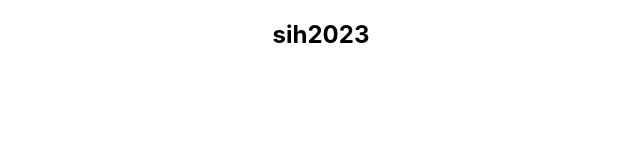
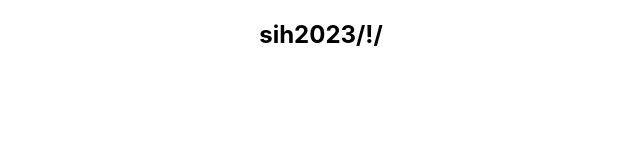
Before and after one commit to varshith24/Smart-India-Hackathon-24, a React (Create React App) app in the folder frontend/: page / in a window 1280 px wide. Shown: the top 160 px of the page, without its empty margins (319-959 px from the left). Built offline with nearby package versions, Linux system fonts and the light colour scheme.

Commit message:
first commit

```diff
--- a/frontend/src/App.js
+++ b/frontend/src/App.js
@@ -4,7 +4,7 @@ import './App.css';
 function App() {
   return (
     <div className="App">
-      <h2>sih2023
+      <h2>sih2023/!/
 
       </h2>
     </div>
```
